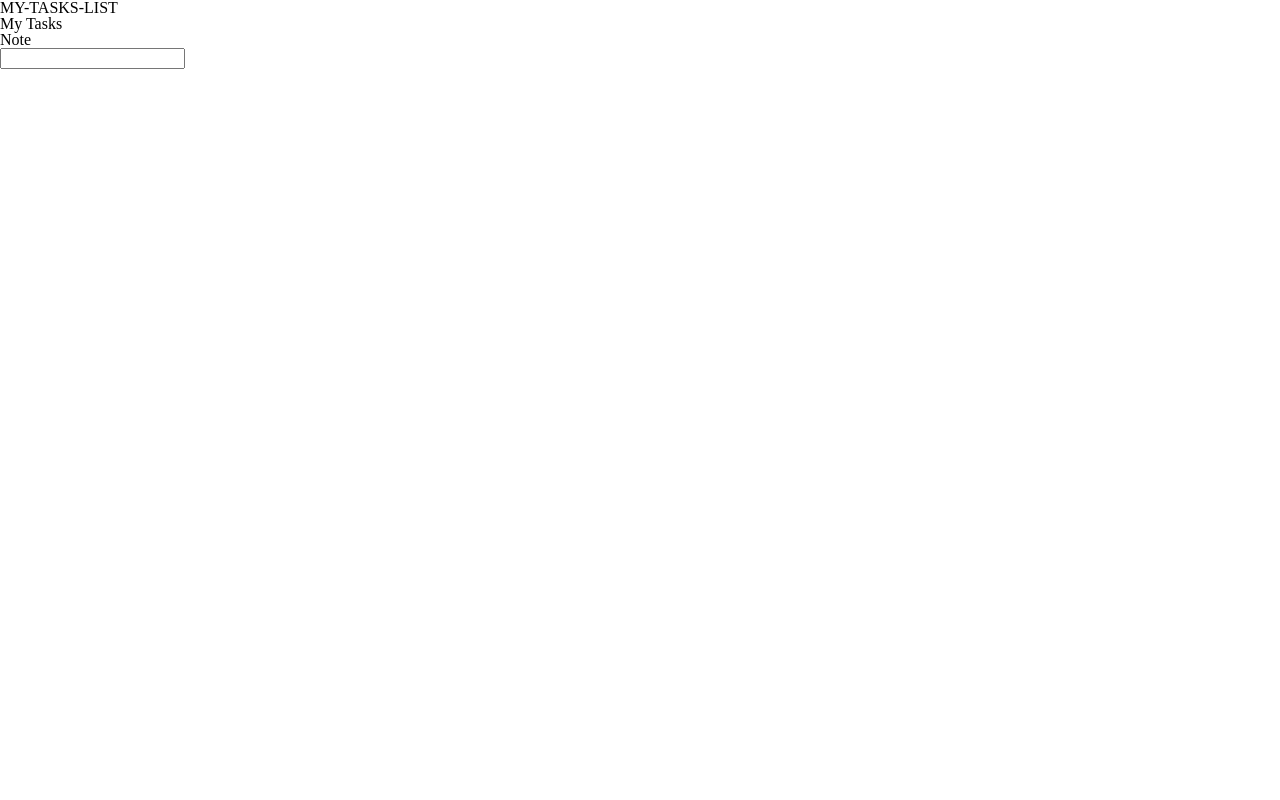
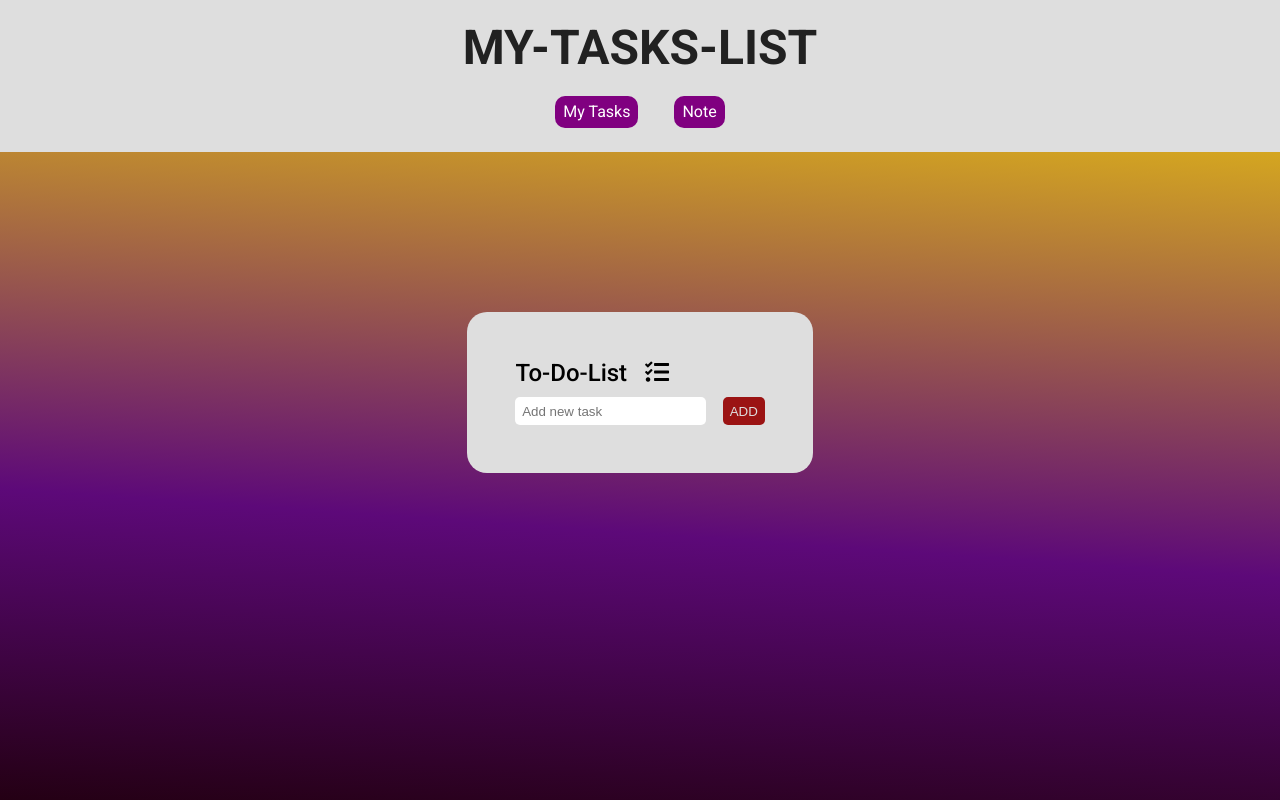
Before and after one commit to uba92/U1-W3-D3-UmbertoTramontano, a plain HTML site: page index.html in a window 1280 px wide. Drawn offline with Linux system fonts and the light colour scheme.

Commit message:
Update D4.js

```diff
--- a/assets/style.css
+++ b/assets/style.css
@@ -0,0 +1,75 @@
+body {
+  height: 100vh;
+  background: rgb(36, 0, 20);
+  background: linear-gradient(
+    4deg,
+    rgba(36, 0, 20, 1) 0%,
+    rgba(93, 9, 121, 1) 35%,
+    rgba(255, 222, 0, 1) 100%
+  );
+  font-family: 'Roboto', sans-serif;
+  font-weight: 400;
+  font-style: normal;
+}
+
+header {
+    text-align: center;
+    background-color: #dedede;
+    padding: 1.5em 0;
+}
+
+header h1 {
+    color: #212121;
+    font-size: 3em;
+    font-weight: bold;
+    margin-bottom: 0.5em;
+}
+
+#navbar ul li{
+    display: inline-block;
+    background-color: purple;
+    padding: 0.5em;
+    margin: 0 1em;
+    color: white;
+    border-radius: 10px;
+}
+
+main {
+    display: flex;
+    flex-direction: row;
+    justify-content: center;
+}
+
+#main-container {
+    width: fit-content;
+    padding: 3em;
+    background-color: #dedede;
+    margin-top: 10em;
+    border-radius: 20px;
+}
+
+#main-container h2 {
+    font-size: 1.5em;
+    font-weight: 500;
+    margin-bottom: 0.5em;
+}
+
+#main-container h2 i {
+    margin-left: 0.5em;
+}
+
+#main-container #tasks {
+    padding: 0.5em;
+    margin-right: 1em;
+    border: none;
+    border-radius: 5px;
+}
+
+#main-container label button {
+    background-color: rgb(155, 19, 19);
+    color: #dedede;
+    padding: 0.5em;
+    border: none;
+    border-radius: 5px;
+    cursor: pointer;
+}
--- a/index.html
+++ b/index.html
@@ -1,29 +1,47 @@
 <!DOCTYPE html>
 <html lang="en">
   <head>
-    <meta charset="UTF-8">
-    <meta name="viewport" content="width=device-width, initial-scale=1.0">
+    <meta charset="UTF-8" />
+    <meta name="viewport" content="width=device-width, initial-scale=1.0" />
     <title>TO DO LIST</title>
-    <link rel="stylesheet" href="./assets/reset.css">
-    <link rel="stylesheet" href="./assets/style.css">
+    <link rel="stylesheet" href="./assets/reset.css" />
+    <link rel="preconnect" href="https://fonts.googleapis.com" />
+    <link rel="preconnect" href="https://fonts.gstatic.com" crossorigin />
+    <link
+      href="https://fonts.googleapis.com/css2?family=Roboto:ital,wght@0,100;0,300;0,400;0,500;0,700;0,900;1,100;1,300;1,400;1,500;1,700;1,900&display=swap"
+      rel="stylesheet"
+    />
+    <link rel="stylesheet" href="https://cdnjs.cloudflare.com/ajax/libs/font-awesome/5.15.4/css/all.min.css" integrity="sha512-1ycn6IcaQQ40/MKBW2W4Rhis/DbILU74C1vSrLJxCq57o941Ym01SwNsOMqvEBFlcgUa6xLiPY/NS5R+E6ztJQ==" crossorigin="anonymous" referrerpolicy="no-referrer" />
+    <link rel="stylesheet" href="./assets/style.css" />
   </head>
   <body>
     <header>
       <h1>MY-TASKS-LIST</h1>
       <div id="navbar">
         <ul>
-                <li>My Tasks</li>
-                <li>Note</li>
+          <a href="#"><li>My Tasks</li></a>
+          <a href="#"><li>Note</li></a>
         </ul>
       </div>
     </header>
 
     <main>
-        <div class="container">
+      <form id="tasks-list">
+        <div id="main-container">
+          <h2>To-Do-List <i class="fas fa-tasks"></i></h2>
           <label for="tasks">
-                <input type="text" id="tasks" required minlength="1" maxlength="30">
+            <input
+              type="text"
+              id="tasks"
+              required
+              minlength="1"
+              maxlength="30"
+              placeholder="Add new task"
+            />
+            <button>ADD</button>
           </label>
         </div>
+      </form>
     </main>
     <script src="./scripts/script.js"></script>
   </body>
```
Lines whose indentation alone changed are shown as unchanged.
